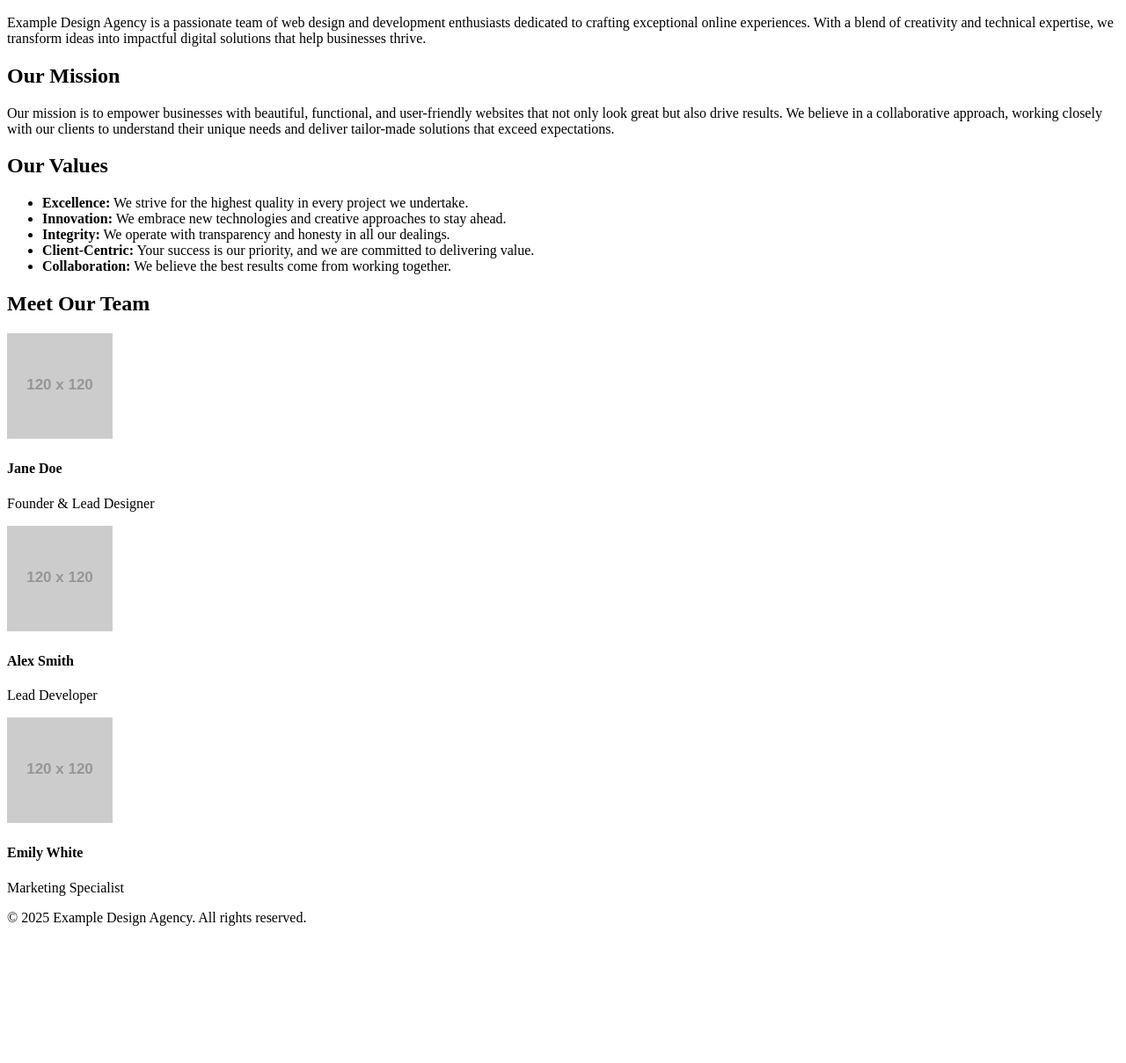
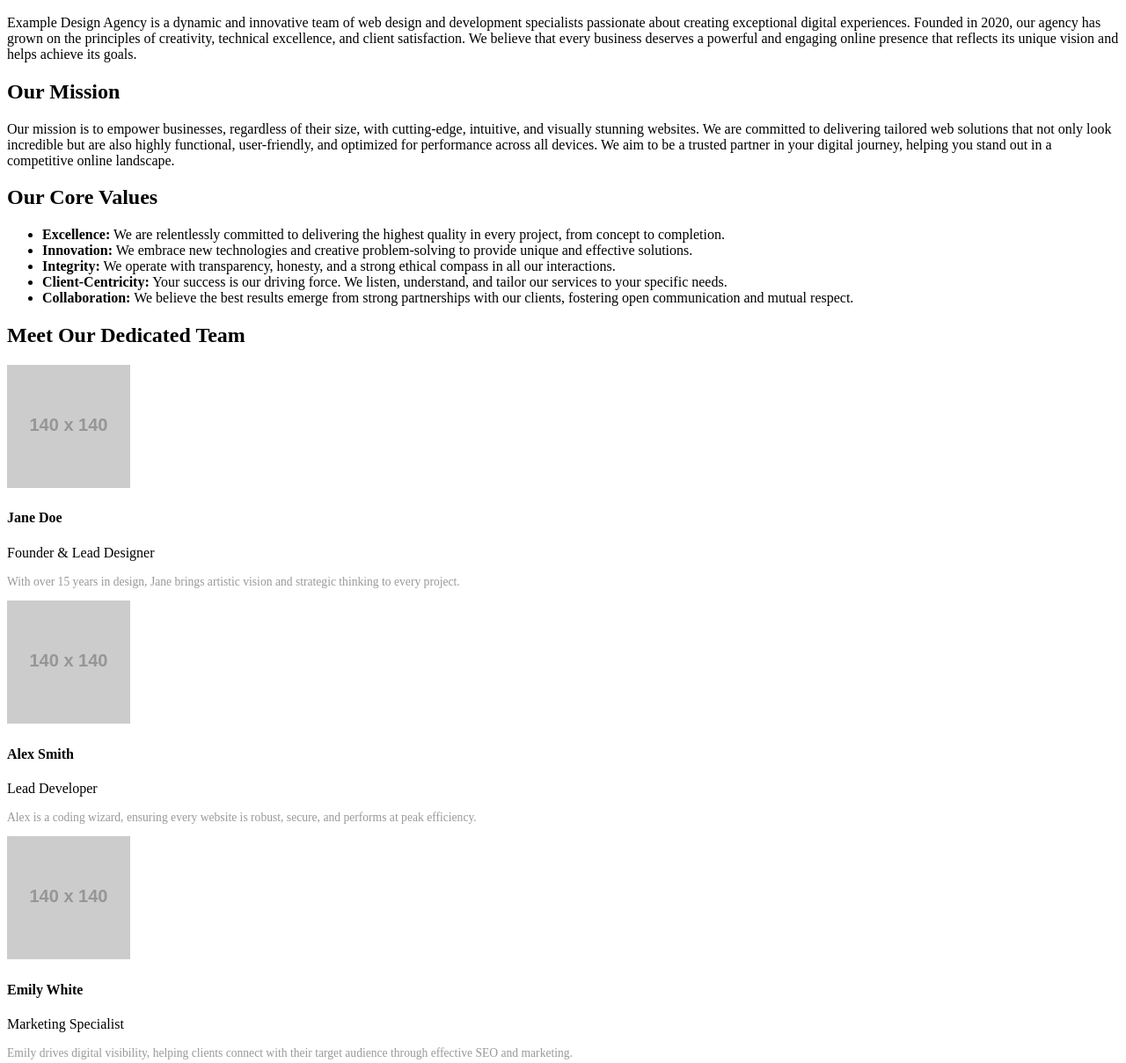
Before and after one commit to Nav44n/website-redesign-2, a plain HTML site: page about.html in a window 1280 px wide. Shown: the part 148-1357 px from the top of the page at 88% size. Before the commit the page ends 1209 px from the top, so only its background shows below. Drawn offline with Linux system fonts and the light colour scheme; placeholder pictures from the web are drawn by us.

Commit message:
Update about.html

```diff
--- a/about.html
+++ b/about.html
@@ -4,8 +4,11 @@
     <meta charset="UTF-8">
     <meta name="viewport" content="width=device-width, initial-scale=1.0">
     <title>About Us - Example Design Agency</title>
-    <link href="https://fonts.googleapis.com/css2?family=Poppins:wght@400;600&display=swap" rel="stylesheet">
-    <link rel="stylesheet" href="style.css"> </head>
+    <!-- Poppins font from Google Fonts -->
+    <link href="https://fonts.googleapis.com/css2?family=Poppins:wght@400;600;700&display=swap" rel="stylesheet">
+    <!-- Link to the external CSS file -->
+    <link rel="stylesheet" href="style.css">
+</head>
 <body>
     <header>
         <h1>About Us</h1>
@@ -16,41 +19,52 @@
         </nav>
     </header>
 
+    <main>
         <section class="about-content">
             <h2 class="section-title">Who We Are</h2>
-        <p>Example Design Agency is a passionate team of web design and development enthusiasts dedicated to crafting exceptional online experiences. With a blend of creativity and technical expertise, we transform ideas into impactful digital solutions that help businesses thrive.</p>
+            <p>Example Design Agency is a dynamic and innovative team of web design and development specialists passionate about creating exceptional digital experiences. Founded in 2020, our agency has grown on the principles of creativity, technical excellence, and client satisfaction. We believe that every business deserves a powerful and engaging online presence that reflects its unique vision and helps achieve its goals.</p>
 
             <h2 class="section-title">Our Mission</h2>
-        <p>Our mission is to empower businesses with beautiful, functional, and user-friendly websites that not only look great but also drive results. We believe in a collaborative approach, working closely with our clients to understand their unique needs and deliver tailor-made solutions that exceed expectations.</p>
+            <p>Our mission is to empower businesses, regardless of their size, with cutting-edge, intuitive, and visually stunning websites. We are committed to delivering tailored web solutions that not only look incredible but are also highly functional, user-friendly, and optimized for performance across all devices. We aim to be a trusted partner in your digital journey, helping you stand out in a competitive online landscape.</p>
 
-        <h2 class="section-title">Our Values</h2>
+            <h2 class="section-title">Our Core Values</h2>
             <ul>
-            <li><strong>Excellence:</strong> We strive for the highest quality in every project we undertake.</li>
-            <li><strong>Innovation:</strong> We embrace new technologies and creative approaches to stay ahead.</li>
-            <li><strong>Integrity:</strong> We operate with transparency and honesty in all our dealings.</li>
-            <li><strong>Client-Centric:</strong> Your success is our priority, and we are committed to delivering value.</li>
-            <li><strong>Collaboration:</strong> We believe the best results come from working together.</li>
+                <li><strong>Excellence:</strong> We are relentlessly committed to delivering the highest quality in every project, from concept to completion.</li>
+                <li><strong>Innovation:</strong> We embrace new technologies and creative problem-solving to provide unique and effective solutions.</li>
+                <li><strong>Integrity:</strong> We operate with transparency, honesty, and a strong ethical compass in all our interactions.</li>
+                <li><strong>Client-Centricity:</strong> Your success is our driving force. We listen, understand, and tailor our services to your specific needs.</li>
+                <li><strong>Collaboration:</strong> We believe the best results emerge from strong partnerships with our clients, fostering open communication and mutual respect.</li>
             </ul>
 
-        <h2 class="section-title">Meet Our Team</h2>
+            <h2 class="section-title">Meet Our Dedicated Team</h2>
             <div class="team-grid">
                 <div class="team-member">
-                <img src="https://via.placeholder.com/120x120/003366/ffffff?text=JD" alt="Jane Doe">
+                    <img src="https://placehold.co/140x140/003366/ffffff?text=JD" alt="Jane Doe, Founder & Lead Designer">
                     <h4>Jane Doe</h4>
                     <p>Founder & Lead Designer</p>
+                    <p style="font-size: 0.85rem; color: #999;">With over 15 years in design, Jane brings artistic vision and strategic thinking to every project.</p>
                 </div>
                 <div class="team-member">
-                <img src="https://via.placeholder.com/120x120/003366/ffffff?text=AS" alt="Alex Smith">
+                    <img src="https://placehold.co/140x140/003366/ffffff?text=AS" alt="Alex Smith, Lead Developer">
                     <h4>Alex Smith</h4>
                     <p>Lead Developer</p>
+                    <p style="font-size: 0.85rem; color: #999;">Alex is a coding wizard, ensuring every website is robust, secure, and performs at peak efficiency.</p>
                 </div>
                 <div class="team-member">
-                <img src="https://via.placeholder.com/120x120/003366/ffffff?text=EM" alt="Emily White">
+                    <img src="https://placehold.co/140x140/003366/ffffff?text=EM" alt="Emily White, Marketing Specialist">
                     <h4>Emily White</h4>
                     <p>Marketing Specialist</p>
+                    <p style="font-size: 0.85rem; color: #999;">Emily drives digital visibility, helping clients connect with their target audience through effective SEO and marketing.</p>
+                </div>
+                <div class="team-member">
+                    <img src="https://placehold.co/140x140/003366/ffffff?text=RT" alt="Robert Tan, Project Manager">
+                    <h4>Robert Tan</h4>
+                    <p>Project Manager</p>
+                    <p style="font-size: 0.85rem; color: #999;">Robert keeps projects on track, ensuring seamless communication and timely delivery for all clients.</p>
                 </div>
             </div>
         </section>
+    </main>
 
     <footer>
         &copy; 2025 Example Design Agency. All rights reserved.
```
Lines whose indentation alone changed are shown as unchanged.
